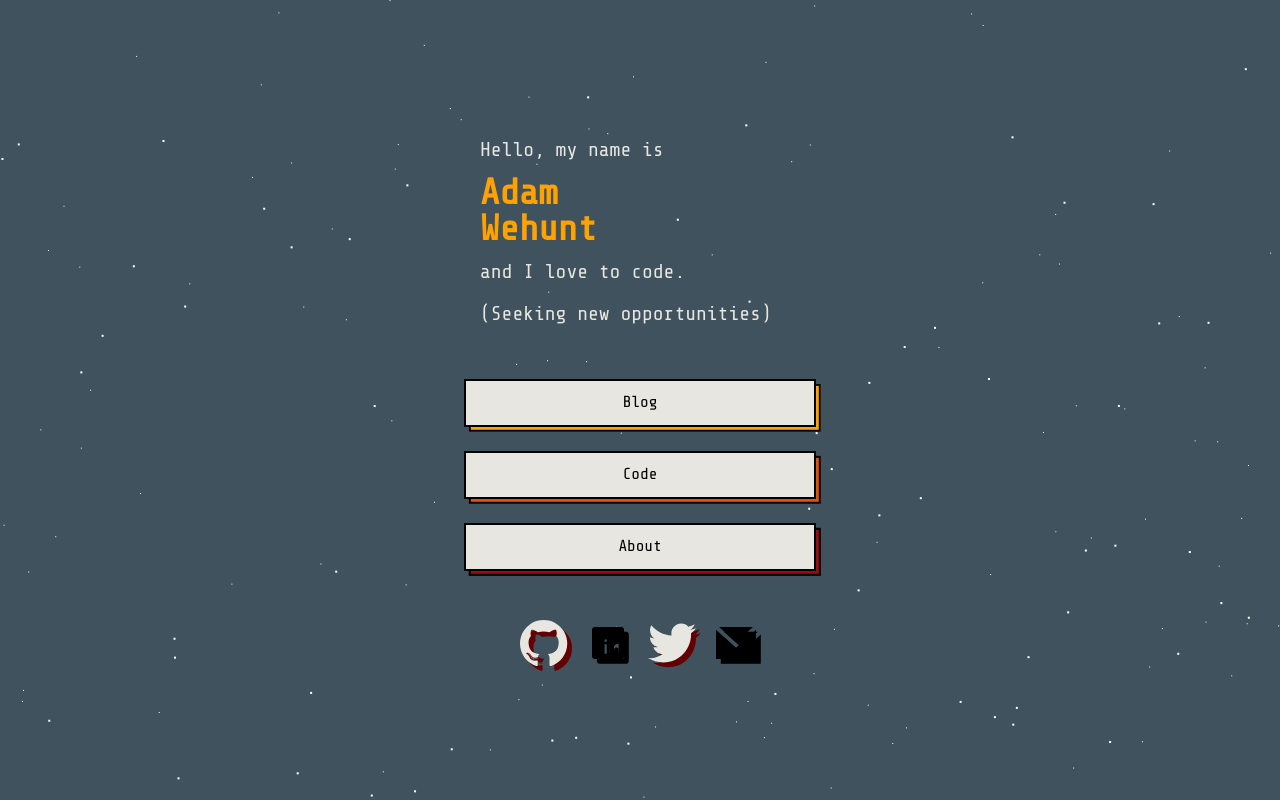
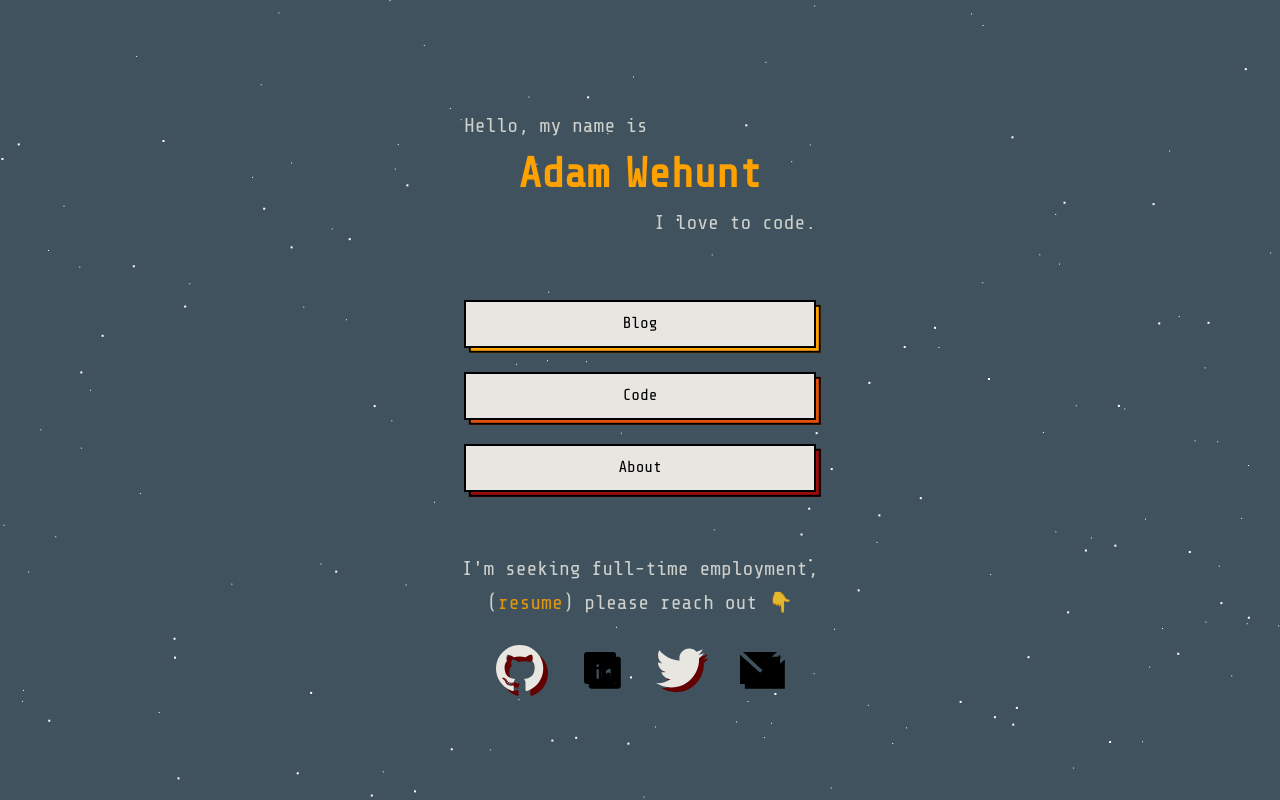
Before and after one commit to adamjwehunt/portfolio, a Next.js app: page / in a window 1280 px wide. Built offline with nearby package versions, Linux system fonts and the light colour scheme.

Commit message:
Update home page, add resume link.

```diff
--- a/app/(site)/blog/blog.module.scss
+++ b/app/(site)/blog/blog.module.scss
@@ -3,7 +3,7 @@
 	display: flex;
 	flex-direction: column;
 	color: #000;
-	margin-bottom: 2rem;
+	margin-top: 2rem;
 }
 
 .title {
--- a/app/(site)/blog/page.tsx
+++ b/app/(site)/blog/page.tsx
@@ -10,7 +10,7 @@ const BlogPage = async () => {
 	const posts = await getPostsMetadata();
 
 	return (
-		<>
+		<section>
 			<h2>{title}</h2>
 			{posts.map(({ slug, title, tags, publishDate }) => (
 				<Link className={styles.entry} href={`blog/${slug}`} key={title}>
@@ -21,7 +21,7 @@ const BlogPage = async () => {
 					</div>
 				</Link>
 			))}
-		</>
+		</section>
 	);
 };
 
--- a/app/globals.scss
+++ b/app/globals.scss
@@ -1,4 +1,7 @@
 :root {
+	--header-color: #ffa200;
+	--link-color: #e3500a;
+
 	--accent-1: #ffa200;
 	--accent-2: #e3500a;
 	--accent-3: #9d0b0e;
@@ -33,10 +36,13 @@
 		--accent-3: #f67c15;
 		--accent-4: #382076;
 
-		--home-item-foreground: #93979a;
-
-		--frame-social-link-background-color: #cecece;
-		--frame-footer-left-background-color: #75797d;
+		p,
+		i,
+		h2,
+		h3,
+		section {
+			color: #000;
+		}
 	}
 }
 
@@ -70,7 +76,7 @@ body {
 }
 
 a {
-	color: var(--accent-2);
+	color: var(--link-color);
 	text-decoration: none;
 }
 
--- a/app/page.module.scss
+++ b/app/page.module.scss
@@ -12,15 +12,9 @@
 .intro,
 .buttons {
 	max-width: var(--home-item-max-width);
-	margin-bottom: calc(var(--home-item-gap) * 2);
+	margin-bottom: calc(var(--home-item-gap) * 2.5);
 	width: 100%;
-}
-
-.intro {
-	display: flex;
-	flex-direction: column;
-	gap: calc(var(--home-item-gap) / 3);
-	padding: 0 2rem;
+	padding: 0 1rem;
 }
 
 .greeting,
@@ -28,17 +22,23 @@
 .callToAction {
 	color: var(--home-greeting-color);
 	font-size: 1.25rem;
+	opacity: 0.85;
 }
 
-.name {
-	line-height: 1;
-	font-size: 1.5rem;
-	text-align: left !important;
+.name > div {
+	line-height: 1.5;
+	font-size: 1.75rem;
+	display: flex;
+	justify-content: center;
+	gap: 1rem;
+}
+
+.aboutMe {
+	text-align: right;
 }
 
 .buttons {
 	gap: var(--home-item-gap);
-	padding: 0 1rem;
 }
 
 .button1 {
@@ -52,3 +52,13 @@
 .button3 {
 	background-color: var(--accent-3);
 }
+
+.callToAction {
+	margin-bottom: var(--home-item-gap);
+	max-width: var(--home-item-max-width);
+	text-align: center;
+}
+
+.resume {
+	color: var(--header-color);
+}
--- a/app/page.tsx
+++ b/app/page.tsx
@@ -2,11 +2,12 @@ import { content } from '@/content';
 import { Name } from '@/components/Name';
 import { Button } from '@/components/Button';
 import { SocialLinks } from '@/components/SocialLinks';
+import Link from 'next/link';
 import styles from './page.module.scss';
 
 const {
 	page: {
-		home: { greeting, aboutMe, callToAction },
+		home: { greeting, aboutMe, callToAction1, callToAction2 },
 		blog,
 		projects,
 		about,
@@ -19,21 +20,37 @@ const Home = () => (
 			<div className={styles.greeting}>{greeting}</div>
 			<Name className={styles.name} />
 			<div className={styles.aboutMe}>{aboutMe}</div>
-			<div className={styles.callToAction}>{callToAction}</div>
 		</section>
 		<section className={styles.buttons}>
-			<Button className={styles.button1} text={blog.linkText} href={'/blog'} />
 			<Button
-				className={styles.button2}
+				accentClassName={styles.button1}
+				text={blog.linkText}
+				href={'/blog'}
+			/>
+			<Button
+				accentClassName={styles.button2}
 				text={projects.linkText}
 				href={'/projects'}
 			/>
 			<Button
-				className={styles.button3}
+				accentClassName={styles.button3}
 				text={about.linkText}
 				href={'/about'}
 			/>
 		</section>
+		<div className={styles.callToAction}>
+			{`${callToAction1} (`}
+			<Link
+				className={styles.resume}
+				aria-label={'Download Resume'}
+				href={'/Adam_Wehunt_Resume.pdf'}
+				target={'_blank'}
+				download
+			>
+				{'resume'}
+			</Link>
+			{`) ${callToAction2}`}
+		</div>
 		<SocialLinks hasAccent />
 	</main>
 );
--- a/components/Button/index.tsx
+++ b/components/Button/index.tsx
@@ -7,14 +7,14 @@ const shareTechMono = Share_Tech_Mono({ weight: '400', subsets: ['latin'] });
 interface ButtonProps {
 	href: string;
 	text: string;
-	className?: string;
+	accentClassName?: string;
 	isExternalLink?: boolean;
 }
 
 export const Button = ({
 	href,
 	text,
-	className,
+	accentClassName,
 	isExternalLink = false,
 }: ButtonProps) => (
 	<Link
@@ -23,6 +23,6 @@ export const Button = ({
 		target={isExternalLink ? '_blank' : '_self'}
 	>
 		<div className={styles.text}>{text}</div>
-		<div className={classnames(styles.accent, className)} />
+		<div className={classnames(styles.accent, accentClassName)} />
 	</Link>
 );
--- a/components/Name/index.tsx
+++ b/components/Name/index.tsx
@@ -9,20 +9,20 @@ interface NameProps {
 }
 
 export const Name = ({ className, linkHome = false }: NameProps) => {
-	const InnerContent = () => (
-		<h1>
-			<div>{content.components.name.firstName}</div>
-			<div>{content.components.name.lastName}</div>
-		</h1>
+	const Text = () => (
+		<div>
+			<h1>{content.components.name.firstName}</h1>
+			<h1>{content.components.name.lastName}</h1>
+		</div>
 	);
 
 	return linkHome ? (
 		<Link className={classnames(styles.name, className)} href={'/'}>
-			<InnerContent />
+			<Text />
 		</Link>
 	) : (
 		<div className={classnames(styles.name, className)}>
-			<InnerContent />
+			<Text />
 		</div>
 	);
 };
--- a/components/Name/name.module.css
+++ b/components/Name/name.module.css
@@ -1,4 +1,4 @@
 .name {
-	color: var(--accent-1);
+	color: var(--header-color);
 	text-align: center;
 }
--- a/components/SocialLinks/socialLinks.module.css
+++ b/components/SocialLinks/socialLinks.module.css
@@ -5,5 +5,5 @@
 	display: flex;
 	justify-content: center;
 	align-items: center;
-	gap: 1rem;
+	gap: 2rem;
 }
--- a/content/index.ts
+++ b/content/index.ts
@@ -65,8 +65,9 @@ export const content = {
 	page: {
 		home: {
 			greeting: 'Hello, my name is',
-			aboutMe: 'and I love to code.',
-			callToAction: '(Seeking new opportunities)',
+			aboutMe: 'I love to code.',
+			callToAction1: 'I\'m seeking full-time employment,' ,
+			callToAction2: 'please reach out 👇',
 		},
 		blog: {
 			linkText: 'Blog',
```
Also changed, not shown: components/ProjectItem/index.tsx (+12 -2 lines), components/ProjectItem/projectItem.module.scss (+9 -2 lines), 1 other file (tests, documents, lock files or other folders).
